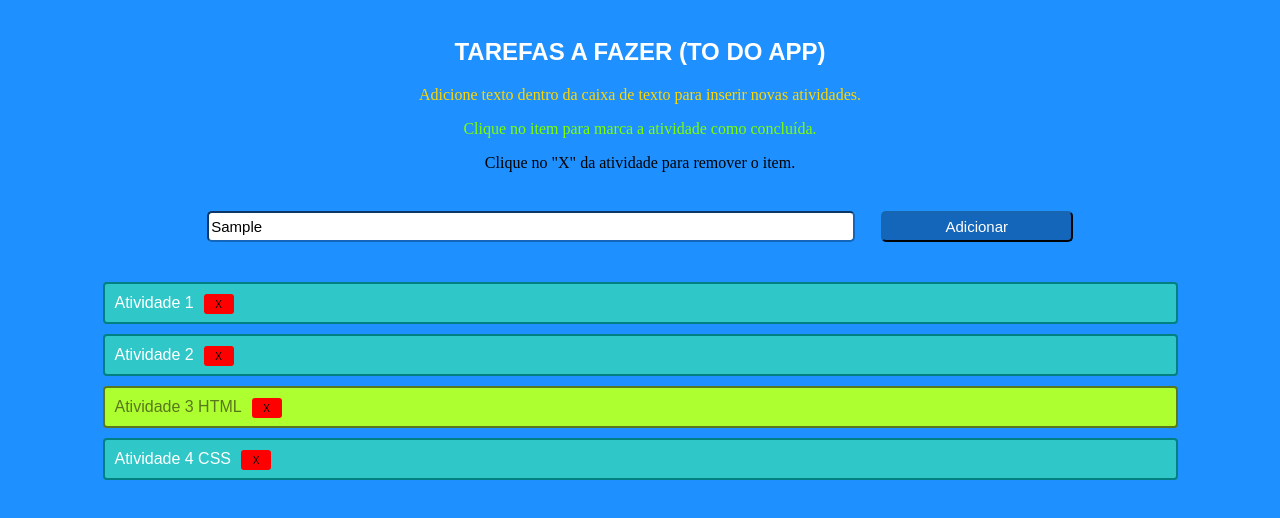
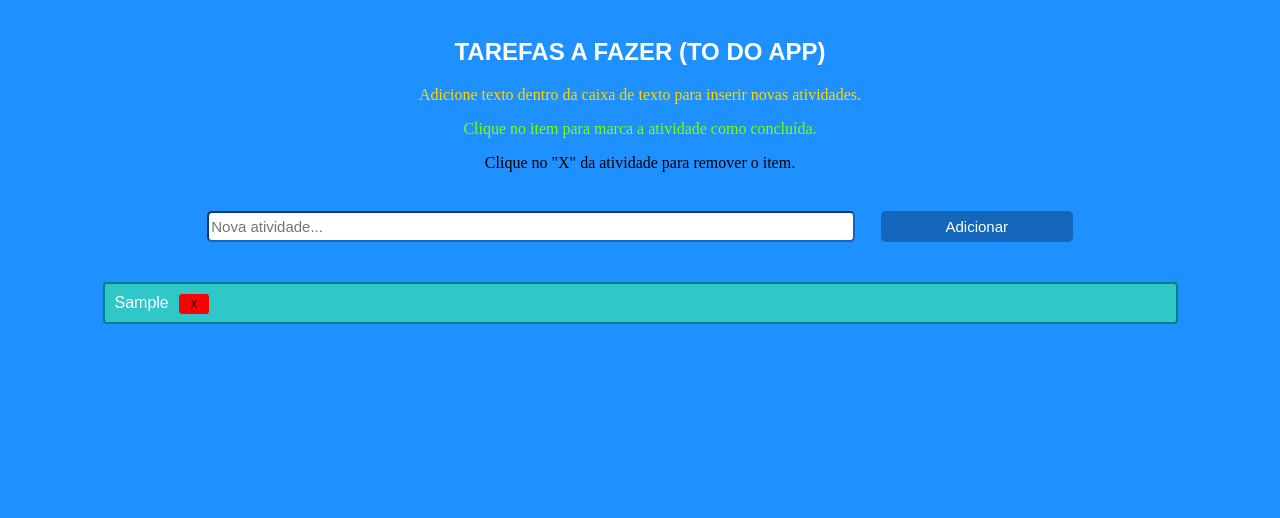
Before and after one commit to emilianots/atvs-des-web, a plain HTML site: page Atividade 5/index.html in a window 1280 px wide. Both pictures are taken after typing "Sample" into the empty fields and a click on the button "Adicionar". Drawn offline with Linux system fonts and the light colour scheme.

Commit message:
atividade 5 funcionalidades implementadas

```diff
--- a/Atividade 5/index.html
+++ b/Atividade 5/index.html
@@ -4,142 +4,8 @@
     <meta charset="UTF-8">
     <meta http-equiv="X-UA-Compatible" content="IE=edge">
     <meta name="viewport" content="width=device-width, initial-scale=1.0">
+    <link rel="stylesheet" href="style.css">
     <title>TO DO APP</title>
-
-    <style>
-        body{
-            background-color: #1E90FF;
-            margin: 0px;
-        }
-
-        .container-cab{
-            margin: 3%;
-        }
-
-        h2{
-            color: white;
-            font-family: Arial, Helvetica, sans-serif;
-            text-align: center;
-        }
-
-        #p1{
-            color: #FFD700;
-            text-align: center;
-        }
-
-        #p2{
-            color: #7FFF00;
-            text-align: center;
-        }
-
-        #p3{
-            text-align: center;
-        }
-
-        .container-add{
-            width: 100%;
-            margin-left: auto;
-            margin-right: auto;
-            display: flex;
-            flex-direction: row;
-            justify-content: center;
-            align-items: center;
-        }
-
-        input{
-            width: 50%;
-            height: 25px;
-            font-family: Arial, Helvetica, sans-serif;
-            border-radius: 5px;
-            border-color: #1366b9;
-            margin-right: 2%;
-            font-size: 15px;
-        }
-
-        .add-bt{
-            height: 31px;
-            width: 15%;
-            background-color: #1366b9;
-            border-radius: 5px;
-            border-color: #0d355c;
-            color: white;
-            font-family: Arial, Helvetica, sans-serif;
-            font-size: 15px;
-        }
-
-        .add-bt:hover{
-            background-color: #1E90FF;
-            cursor: pointer;
-        }
-
-
-        /* CSS pra testar como fica as atividades*/
-
-        .container-atvs{
-            margin-left: auto;
-            margin-right: auto;
-            margin-top: 2%;
-            padding: 10px;
-            display: flex;
-            flex-direction: column;
-            justify-content: center;
-            align-items: center;
-        }
-
-        .atv1{
-            width: 85%;
-            background-color: rgb(47, 199, 199);
-            cursor: pointer;
-            height: 38px;
-            margin:5px;
-            border: 2px solid teal;
-            border-radius: 4px;
-        }
-
-        .atv1 p{
-            color: white;
-            font-family: Arial, Helvetica, sans-serif;
-            margin-right: 10px;
-            float: left;
-            margin: 10px;
-        }
-
-        .remover-bt{
-            background-color: rgb(255, 0, 0);
-            border-radius: 3px;
-            border: none;
-            width: 30px;
-            height: 20px;
-            font-size: 10px;
-            margin-top: 10px;
-        }
-
-        .remover-bt:hover{
-            background-color: tomato;
-            color: white;
-            cursor: pointer;
-        }
-
-        .atv3{
-            width: 85%;;
-            cursor: pointer;
-            height: 38px;
-            margin:5px;
-            border: 2px solid rgb(89, 119, 28);
-            border-radius: 4px;
-            background-color: #ADFF2F;
-        }
-
-        .atv3 p{
-            color: rgb(89, 119, 28);
-            font-family: Arial, Helvetica, sans-serif;
-            margin-right: 10px;
-            float: left;
-            margin: 10px;
-        }
-
-
-    </style>
 </head>
 <body>
   <div class="container-cab">
@@ -149,15 +15,15 @@
     <p id="p3">Clique no "X" da atividade para remover o item.</p>
   </div>
   <div class="container-add">
-        <input maxlength="50" placeholder="Nova atividade...">
-        <button class="add-bt" onclick="exluirAtv()">Adicionar</button>
+    <input maxlength="50" placeholder="Nova atividade..." id="input" required>
+    <button class="add-bt" onclick="addTodo()">Adicionar</button>
   </div>
-    <div class="container-atvs">
+  <div class="container-atvs" id="main">
     <!--
         DIVs só pra ver como fica o layout. Pode usar a mesma estrutura quando for fazer o script.
         O CSS tem umas guanbiarra kkkk
     -->
-        <div class="atv1" onclick="concluirAtv()">
+    <!-- <div class="atv1" onclick="concluirAtv()">
         <p>Atividade 1</p>
         <button class="remover-bt">X</button>
     </div>
@@ -172,20 +38,10 @@
     <div class="atv1" onclick="concluirAtv()">
         <p>Atividade 4 CSS</p>
         <button class="remover-bt">X</button>
+    </div> -->
   </div>
-    </div>
+  <script src="main.js">
 
+  </script>
 </body>
 </html>
-
-<script>
-
-function concluirAtv(){
-
-}
-
-function excluirAtv(){
-
-}
-
-</script>
--- /dev/null
+++ b/Atividade 5/main.js
@@ -0,0 +1,61 @@
+var inputElement = document.querySelector("#input");
+
+function createToDoWithEnterKey(e) {
+  var key = e.which || e.keyCode;
+
+  if(key===13) {
+    addTodo()
+
+    inputElement.value=''
+  }
+}
+
+inputElement.addEventListener('keyup', createToDoWithEnterKey);
+
+function addTodo() {
+  var todoBox = document.createElement('div');
+  todoBox.setAttribute('class', 'atv1');
+  todoBox.setAttribute('id', 'todoBox');
+
+
+  var inputValue = inputElement.value;
+
+  if(inputValue==='')
+    return alert('Escreva algo');
+
+  var p = document.createElement('p');
+  p.setAttribute('class', 'text');
+
+  var text = document.createTextNode(inputValue);
+  p.appendChild(text);
+
+  var button = document.createElement('button');
+  button.setAttribute('class', 'remover-bt');
+  var buttonIcon = document.createTextNode('X');
+  button.appendChild(buttonIcon);
+
+  todoBox.appendChild(p);
+  todoBox.appendChild(button);
+
+  var container = document.getElementById('main');
+
+  container.appendChild(todoBox);
+
+  button.addEventListener('click', () => {
+    removeTodo(container, todoBox)
+  })
+
+  todoBox.addEventListener('click', () => {
+    finalizeToDo(todoBox);
+  })
+
+  inputElement.value='';
+}
+
+function finalizeToDo(node) {
+  node.setAttribute('class', 'active')
+}
+
+function removeTodo(parent, child) {
+  parent.removeChild(child);
+}
--- /dev/null
+++ b/Atividade 5/style.css
@@ -0,0 +1,132 @@
+body{
+  background-color: #1E90FF;
+  margin: 0px;
+}
+
+.container-cab{
+  margin: 3%;
+}
+
+h2{
+  color: white;
+  font-family: Arial, Helvetica, sans-serif;
+  text-align: center;
+}
+
+#p1{
+  color: #FFD700;
+  text-align: center;
+}
+
+#p2{
+  color: #7FFF00;
+  text-align: center;
+}
+
+#p3{
+  text-align: center;
+}
+
+.container-add{
+  width: 100%;
+  margin-left: auto;
+  margin-right: auto;
+  display: flex;
+  flex-direction: row;
+  justify-content: center;
+  align-items: center;
+}
+
+input{
+  width: 50%;
+  height: 25px;
+  font-family: Arial, Helvetica, sans-serif;
+  border-radius: 5px;
+  border-color: #1366b9;
+  margin-right: 2%;
+  font-size: 15px;
+}
+
+.add-bt{
+  height: 31px;
+  width: 15%;
+  background-color: #1366b9;
+  border-radius: 5px;
+  border-color: #0d355c;
+  color: white;
+  font-family: Arial, Helvetica, sans-serif;
+  font-size: 15px;
+  border: 0;
+}
+
+.add-bt:hover{
+  background-color: #1E90FF;
+  cursor: pointer;
+}
+
+
+/* CSS pra testar como fica as atividades*/
+
+.container-atvs{
+  margin-left: auto;
+  margin-right: auto;
+  margin-top: 2%;
+  padding: 10px;
+  display: flex;
+  flex-direction: column;
+  justify-content: center;
+  align-items: center;
+}
+
+.atv1, .active{
+  width: 85%;
+  background-color: rgb(47, 199, 199);
+  cursor: pointer;
+  height: 38px;
+  margin:5px;
+  border: 2px solid teal;
+  border-radius: 4px;
+}
+
+.atv1 p, .active p{
+  color: white;
+  font-family: Arial, Helvetica, sans-serif;
+  margin-right: 10px;
+  float: left;
+  margin: 10px;
+}
+
+.remover-bt{
+  background-color: rgb(255, 0, 0);
+  border-radius: 3px;
+  border: none;
+  width: 30px;
+  height: 20px;
+  font-size: 10px;
+  margin-top: 10px;
+  z-index: 50;
+}
+
+.remover-bt:hover{
+  background-color: tomato;
+  color: white;
+  cursor: pointer;
+}
+
+.atv3, .active{
+  width: 85%;;
+  cursor: pointer;
+  height: 38px;
+  margin:5px;
+  border: 2px solid rgb(89, 119, 28);
+  border-radius: 4px;
+  background-color: #ADFF2F;
+}
+
+.atv3 p, .active p{
+  color: rgb(89, 119, 28);
+  font-family: Arial, Helvetica, sans-serif;
+  margin-right: 10px;
+  float: left;
+  margin: 10px;
+}
```
Lines whose indentation alone changed are shown as unchanged.
